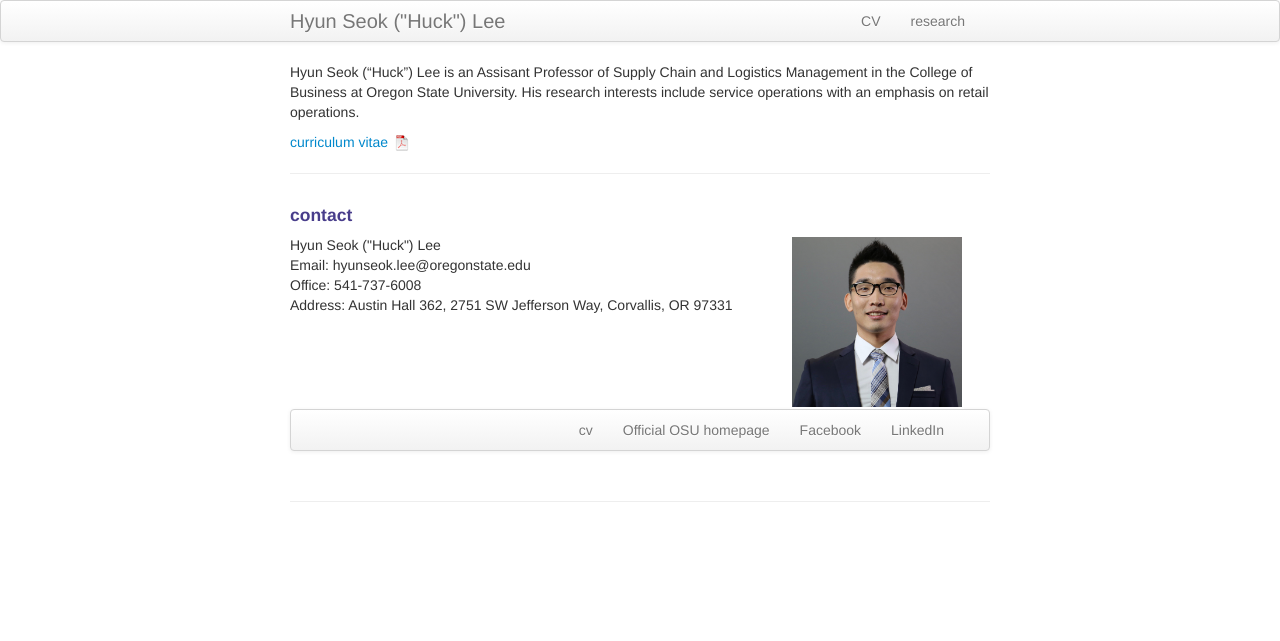
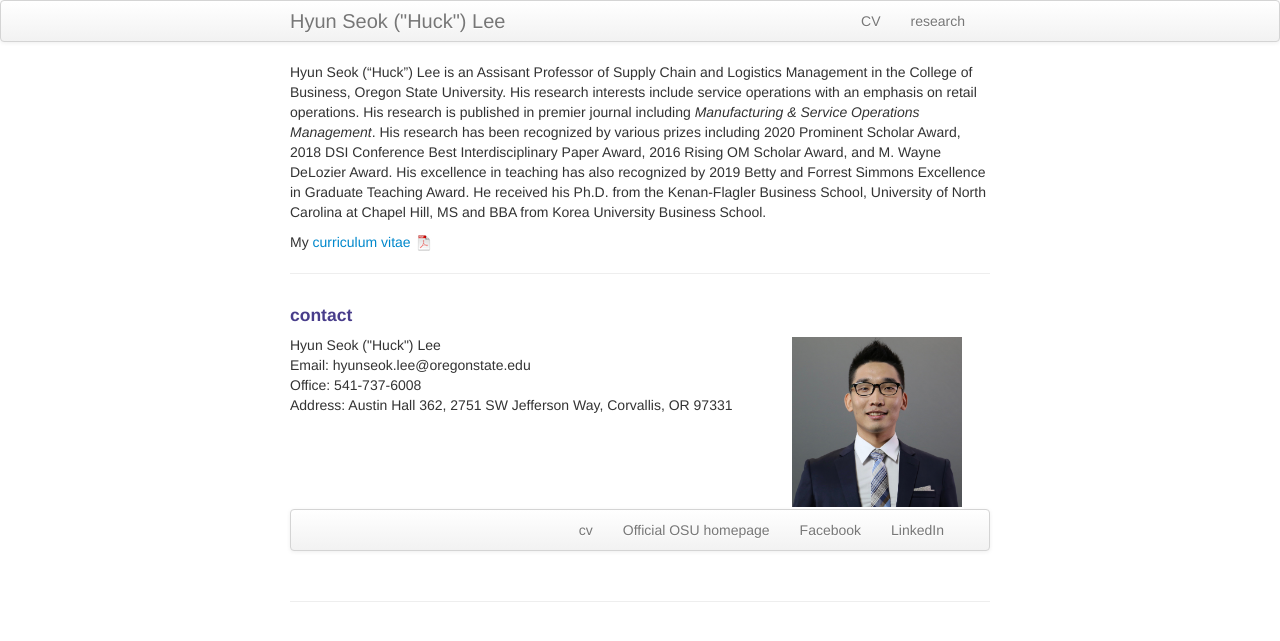
Before and after one commit to lordya2/lordya2.github.io, a Jekyll site: the page built from index.md, in a window 1280 px wide. Shown: the top 641 px of the page. Built offline with Jekyll 4.4.1, drawn with Linux system fonts in a browser that asks for light colours.

Commit message:
Update index.md

```diff
--- a/index.md
+++ b/index.md
@@ -5,9 +5,9 @@ description: Huck Lee is an Assistant Professor in the College of Business at Or
 keywords: Hyun Seok, Huck, Lee, Service, Retail.
 ---
 
-Hyun Seok ("Huck") Lee is an Assisant Professor of Supply Chain and Logistics Management in the College of Business at Oregon State University. His research interests include service operations with an emphasis on retail operations.
+Hyun Seok ("Huck") Lee is an Assisant Professor of Supply Chain and Logistics Management in the College of Business, Oregon State University. His research interests include service operations with an emphasis on retail operations. His research is published in premier journal including *Manufacturing & Service Operations Management*. His research has been recognized by various prizes including 2020 Prominent Scholar Award, 2018 DSI Conference Best Interdisciplinary Paper Award, 2016 Rising OM Scholar Award, and M. Wayne DeLozier Award. His excellence in teaching has also recognized by 2019 Betty and Forrest Simmons Excellence in Graduate Teaching Award. He received his Ph.D. from the Kenan-Flagler Business School, University of North Carolina at Chapel Hill, MS and BBA from Korea University Business School.
 
-[curriculum vitae ![CV as pdf]({{ BASE_PATH }}/pages/icons16/pdf-icon.png)]({{ BASE_PATH }}/assets/CV.pdf)<br/>
+My [curriculum vitae ![CV as pdf]({{ BASE_PATH }}/pages/icons16/pdf-icon.png)]({{ BASE_PATH }}/assets/CV.pdf)<br/>
 
 
 ---
```
